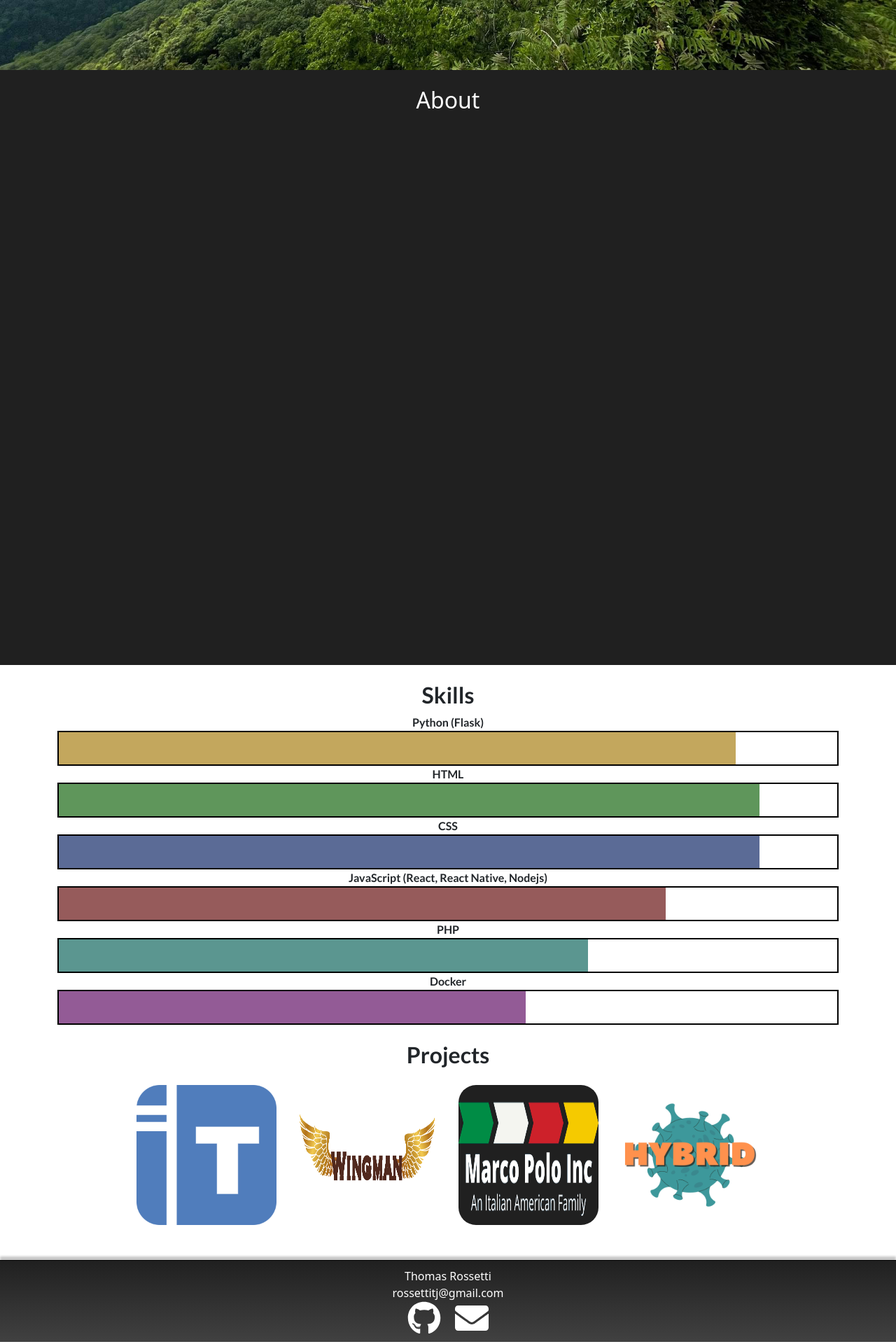
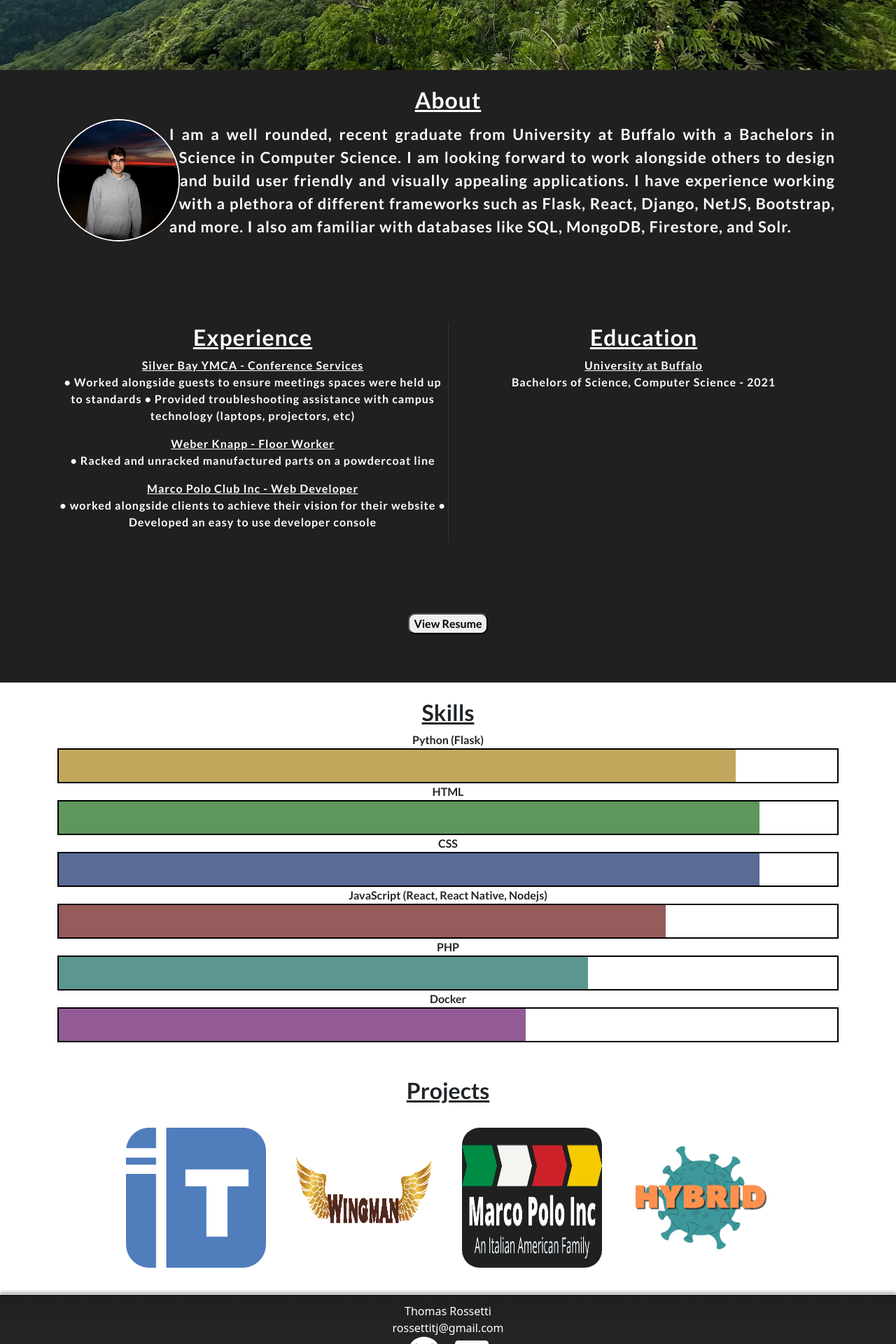
Before and after one commit to tjrosset/tjr-web, a React (Create React App) app: page / in a window 1280 px wide. Shown: the part 700-2620 px from the top of the page at 70% size. Built offline with nearby package versions, Linux system fonts and the light colour scheme.

Commit message:
Content update
-Added information to About
-Added spacing
-Added pdf for resume

```diff
--- a/src/Components/about.js
+++ b/src/Components/about.js
@@ -1,16 +1,58 @@
 import React from 'react';
 import {Container} from 'react-bootstrap'
+
+//Styles
 import 'bootstrap/dist/css/bootstrap.min.css';
 import '../styles/about.css'
 
+//Images
+import tjr from '../assets/tjr.jpg'
+import pdf from '../assets/tjr-resume.pdf'
 
 function Filler(){
+
+    const openResume = e => {
+        window.open(pdf);
+    }
+
     return(
         <div id='about' className='about-container'>
             <div className='dividerw'></div>
             <Container>
                 <br></br>
-                <h2>About</h2>
+                <h2 style={{textDecoration:'underline'}}>About</h2>
+                <div className='profile-container'>
+                    <img className='profilepic' alt='profile picture' src={tjr}></img>
+                    <p style={{fontSize:'22px', textAlign:'justify', padding:'5px'}}>
+                        I am a well rounded, recent graduate from University at Buffalo with a Bachelors in Science in Computer
+                        Science. I am looking forward to work alongside others to design and build user friendly
+                        and visually appealing applications. I have experience working with a plethora of different frameworks such as Flask, React, Django, NetJS, Bootstrap, and more.
+                        I also am familiar with databases like SQL, MongoDB, Firestore, and Solr.
+                    </p>
+                </div>
+                <div className='about-horizontal-container'>
+                <div className='education-container'>
+                        <h2 style={{textDecoration:'underline'}}>Experience</h2>
+                        <b>Silver Bay YMCA - Conference Services</b>
+                        <p>• Worked alongside guests to ensure meetings spaces were held up to
+                            standards
+                            • Provided troubleshooting assistance with campus technology (laptops,
+                            projectors, etc)
+                        </p>
+                        <b>Weber Knapp - Floor Worker</b>
+                        <p>• Racked and unracked manufactured parts on a powdercoat line</p>
+                        <b>Marco Polo Club Inc - Web Developer</b>
+                        <p>• worked alongside clients to achieve their vision for their website
+                            • Developed an easy to use developer console
+                        </p>
+                    </div>
+                    <div style={{borderLeft: '1px solid #333333'}} className='education-container'>
+                        <h2 style={{textDecoration:'underline'}}>Education</h2>
+                        <b>University at Buffalo</b>
+                        <p>Bachelors of Science, Computer Science - 2021</p>
+                    </div>
+                </div>
+                <button className='resume-button' onClick={openResume}>View Resume</button>
             </Container>
         </div>
     );
--- a/src/Components/header.js
+++ b/src/Components/header.js
@@ -34,7 +34,7 @@ function Header(){
                 <Link activeClass="active" className='scroll_links' to="landing" offset={-45} delay={0} spy={true} smooth={true} duration={500}>Home</Link>
                 <Link className='scroll_links' to="about" offset={offSet} delay={0} spy={true} smooth={true} duration={500}>About</Link>
                 <Link className='scroll_links' to="skills" offset={offSet} delay={0} spy={true} smooth={true} duration={500}>Skills</Link>
-                <Link className='scroll_links' to="skills" offset={offSet} delay={0} spy={true} smooth={true} duration={500}>Projects</Link>
+                <Link className='scroll_links' to="projects" offset={offSet} delay={0} spy={true} smooth={true} duration={500}>Projects</Link>
                 <Link className='scroll_links' to="contact" offset={45} delay={0} spy={true} smooth={true} duration={500}>Contacts</Link>
             </Container>
         </div>
--- a/src/Components/landing.js
+++ b/src/Components/landing.js
@@ -7,8 +7,6 @@ import 'bootstrap/dist/css/bootstrap.min.css';
 import '../styles/landing.css'
 import '../styles/header.css'
 
-// images
-import pic from '../assets/tjr.jpg'
 
 function Landing(){
     return(
@@ -16,7 +14,7 @@ function Landing(){
             <Container className='landing-container'>
                 <div className='bio'>
                     <h1>Hi, I'm Thomas Rossetti</h1>
-                    <b>Filler | Filler | Filler</b>
+                    <b>| Full Stack Developer |</b>
                 </div>
             </Container>
         </div>
--- a/src/Components/skills.js
+++ b/src/Components/skills.js
@@ -3,6 +3,7 @@ import {Container} from 'react-bootstrap'
 import Modal from 'react-modal'
 import {FontAwesomeIcon} from "@fortawesome/react-fontawesome";
 import { faTimes } from '@fortawesome/free-solid-svg-icons';
+import {Fade} from 'react-reveal'
 
 //Styles
 import 'bootstrap/dist/css/bootstrap.min.css';
@@ -13,6 +14,7 @@ import tpx from '../assets/topix/logo-300 mono.png'
 import tsu from '../assets/topix/topix-signup.JPG'
 import thp from '../assets/topix/topix-home.JPG'
 import mpc from '../assets/mpc/logo.png'
+import mph from '../assets/mpc/mpc-home.JPG'
 import wgm from '../assets/wingman/wingmanl.png'
 import hoo from '../assets/hyb/hyb.png'
 import hsr from '../assets/hyb/hoo-results.JPG'
@@ -55,23 +57,25 @@ function Skills(){
         <div name='skills' className='skills-page'>
             <Container className='skills-container'>
                 <br></br>
-                <h2>Skills</h2>
+                <div className='progress-bars'>
+                    <h2 style={{textDecoration:'underline'}}>Skills</h2>
                     <label>Python (Flask)</label>
-                    <Container style={{height:'50px', background:'linear-gradient(90deg, #C3A75D 87%, #FFFFFF 20%)', border:'2px solid black'}}></Container>
+                    <div style={{height:'50px', background:'linear-gradient(90deg, #C3A75D 87%, #FFFFFF 20%)', border:'2px solid black', width:"100%"}}></div>
                     <label>HTML</label>
-                    <Container style={{height:'50px', background:'linear-gradient(90deg, #5F965B 90%, #FFFFFF 10%)', border:'2px solid black'}}></Container>
+                    <div style={{height:'50px', background:'linear-gradient(90deg, #5F965B 90%, #FFFFFF 10%)', border:'2px solid black', width:"100%"}}></div>
                     <label>CSS</label>
-                    <Container style={{height:'50px', background:'linear-gradient(90deg, #5B6B96 90%, #FFFFFF 10%)', border:'2px solid black'}}></Container>
+                    <div style={{height:'50px', background:'linear-gradient(90deg, #5B6B96 90%, #FFFFFF 10%)', border:'2px solid black', width:"100%"}}></div>
                     <label>JavaScript (React, React Native, Nodejs)</label>
-                    <Container style={{height:'50px', background:'linear-gradient(90deg, #965B5B 78%, #FFFFFF 22%)', border:'2px solid black'}}></Container>
+                    <div style={{height:'50px', background:'linear-gradient(90deg, #965B5B 78%, #FFFFFF 22%)', border:'2px solid black', width:"100%"}}></div>
                     <label>PHP</label>
-                    <Container style={{height:'50px', background:'linear-gradient(90deg, #5B9690 68%, #FFFFFF 32%)', border:'2px solid black'}}></Container>
+                    <div style={{height:'50px', background:'linear-gradient(90deg, #5B9690 68%, #FFFFFF 32%)', border:'2px solid black', width:"100%"}}></div>
                     <label>Docker</label>
-                    <Container style={{height:'50px', background:'linear-gradient(90deg, #935B96 60%, #FFFFFF 40%)', border:'2px solid black'}}></Container>
+                    <div style={{height:'50px', background:'linear-gradient(90deg, #935B96 60%, #FFFFFF 40%)', border:'2px solid black', width:"100%"}}></div>
+                </div>
 
-                <br></br>
-                <h2>Projects</h2>
+                <h2 name='projects' style={{textDecoration:'underline', marginTop:'50px'}}>Projects</h2>
                 <div className='projects-container'>
+
                     {/* Topix */}
                     <div>
                         <div title='Topix' className='project-pic-wrapper' onClick={open1}>
@@ -83,7 +87,7 @@ function Skills(){
                                 <FontAwesomeIcon onClick={close1} className='exiticon' icon={faTimes} size='1x'></FontAwesomeIcon>
                             </div>
                             <div className='project-content'>
-                                <img src={tsu} style={{width:'75%'}}></img>
+                                <img alt='topix login' src={tsu} style={{width:'75%'}}></img>
                                 {/* <img src={thp} style={{height:'100%'}}></img> */}
                                 <p>Topix was developed using React, MySQL, FontAwesome
 
@@ -103,7 +107,7 @@ function Skills(){
                                 <FontAwesomeIcon onClick={close2} className='exiticon' icon={faTimes} size='1x'></FontAwesomeIcon>
                             </div>
                             <div className='project-content'>
-                                <p>Wingman was developed using PHP and MySQL</p>
+                                <p>Wingman was developed using PHP and MySQL and its purpose was to provide a new take on traditional dating applications. Users would find matches for their friends and vise versa.</p>
                             </div>
                         </Modal>
                     </div>
@@ -119,7 +123,10 @@ function Skills(){
                                 <FontAwesomeIcon onClick={close3} className='exiticon' icon={faTimes} size='1x'></FontAwesomeIcon>
                             </div>
                             <div className='project-content'>
-                                <p>This application was built using React</p>
+                                <img alt='marco polo home' src={mph} style={{width:'75%'}}></img>
+                                <p>This application was built primarily using React and Firebase. The application allows for users to easily see the history behind the club and what they have to offer to the community.
+                                    The site has a build in developer portal that allows admins to login and edit the event calendar with ease.
+                                </p>
                             </div>
                         </Modal>
                     </div>
@@ -135,7 +142,7 @@ function Skills(){
                                 <FontAwesomeIcon onClick={close4} className='exiticon' icon={faTimes} size='1x'></FontAwesomeIcon>
                             </div>
                             <div className='project-content'>
-                                <img src={hsr} style={{width:'75%'}}></img>
+                                <img alt='hybrid search results' src={hsr} style={{width:'75%'}}></img>
                                 <p>The purpose of this project was to evaluate the reception of covid-19 in three different contries based off of twitter data.
                                     The tweets were gathered from citizens and POIs from Italy, India, and the United States using the Twitter API and various queries.
                                     The tweets were then indexed using Solr setup on a Amazon Web Services instance. The webpage allows users to consume the information with ease using search
@@ -146,7 +153,6 @@ function Skills(){
                         </Modal>
                     </div>
                 </div>
-
             </Container>
         </div>
     );
--- a/src/styles/about.css
+++ b/src/styles/about.css
@@ -1,13 +1,36 @@
 .about-container{
-    height: 850px;
+    height: 100%;
+    min-height: 875px;
     background-color: #202020;
     color: white;
+    font-family: 'Lato', sans-serif;
+    letter-spacing: 1px;
 }
+.profilepic{
+    border-radius: 50%;
+    width: 175px;
+    height: 175px;
+    border: 2px solid white;
+    float: left;
+    shape-outside: circle();
+}
+.profile-container{
+    height: 100%;
+}
+.about-horizontal-container{
+    display: flex;
+    flex-direction: row;
+}
+.education-container{
+    margin-top: 100px;
+    width: 50%;
+    padding: 2px;
+}
+.education-container b{
+    text-decoration: underline;
+}
+.resume-button{
+    margin-top: 100px;
+    border-radius: 10px;
 
-/* .dividerw{
-    aspect-ratio: 1000/20;
-    width: 100%;
-    background-image: url('../assets/wtb-wave.svg');
-    background-repeat: no-repeat;
-    background-size: cover;
-} */
+}
--- a/src/styles/footer.css
+++ b/src/styles/footer.css
@@ -1,6 +1,6 @@
 .footer-container-closed{
     width: 100%;
-    background: linear-gradient( #202020,#414141);
+    background: linear-gradient( #202020, #292929);
     box-shadow: 0px -5px 3px rgba(36, 36, 36, 0.26);
     border-top: 1px solid rgb(0, 0, 0);
 }
--- a/src/styles/header.css
+++ b/src/styles/header.css
@@ -8,8 +8,8 @@
     display: flex;
     width: 100%;
     height: 45px;
-    border-bottom: #424242 solid 2px;
-    background: linear-gradient( #2b2b2b, #444444);
+    border-bottom: #303030 solid 2px;
+    background: linear-gradient( #202020, #292929);
     justify-content: center;
     align-items: center;
 }
@@ -39,7 +39,7 @@
     color:white;
     cursor: pointer;
     letter-spacing: 1px;
-    text-decoration: none;
+    text-decoration: underline;
     text-shadow: 0px 2px 10px black;
 }
 
--- a/src/styles/landing.css
+++ b/src/styles/landing.css
@@ -18,6 +18,6 @@
 }
 
 .bio{
-    border-top: 1px solid black;
-    border-bottom: 1px solid black;
+    border-top: 1px solid rgba(255, 255, 255, 0.692);
+    border-bottom: 1px solid rgba(255, 255, 255, 0.692);
 }
--- a/src/styles/skills.css
+++ b/src/styles/skills.css
@@ -1,6 +1,7 @@
 /* Skills Component */
 .skills-page{
-    min-height: 850px;
+    height: 100%;
+    min-height: 875px;
     background-color: rgb(255, 255, 255);
     font-family: 'Lato', sans-serif;
 }
@@ -9,6 +10,13 @@
     display: flex;
     flex-direction: column;
     align-items: center;
+    height: 100%;
+    justify-content: space-between;
+}
+
+.progress-bars{
+    width: 100%;
+    height: 100%;
 }
 
 /* Project */
@@ -18,19 +26,21 @@
     align-items: center;
     justify-content: center;
     flex-wrap: wrap;
+    margin-top: 5px;
 }
 .project-pic-wrapper{
     width: 200px;
     height: 200px;
-    margin: 15px;
+    margin: 20px;
     display: flex;
     justify-content: center;
     cursor: pointer;
+    opacity: 1.0;
 }
-.project:hover{
-    background-color: rgba(0, 0, 0, 0.425);
+.project-pic-wrapper:hover{
+    background-color: rgba(0, 0, 0, 0.164);
     border-radius: 28px;
-    opacity: .65;
+    opacity: .60;
 }
 .project-logos{
     width: 100%;
```
Also changed, not shown: src/assets/mpc/mpc-home.JPG (added), 1 other file (tests, documents, lock files or other folders).
